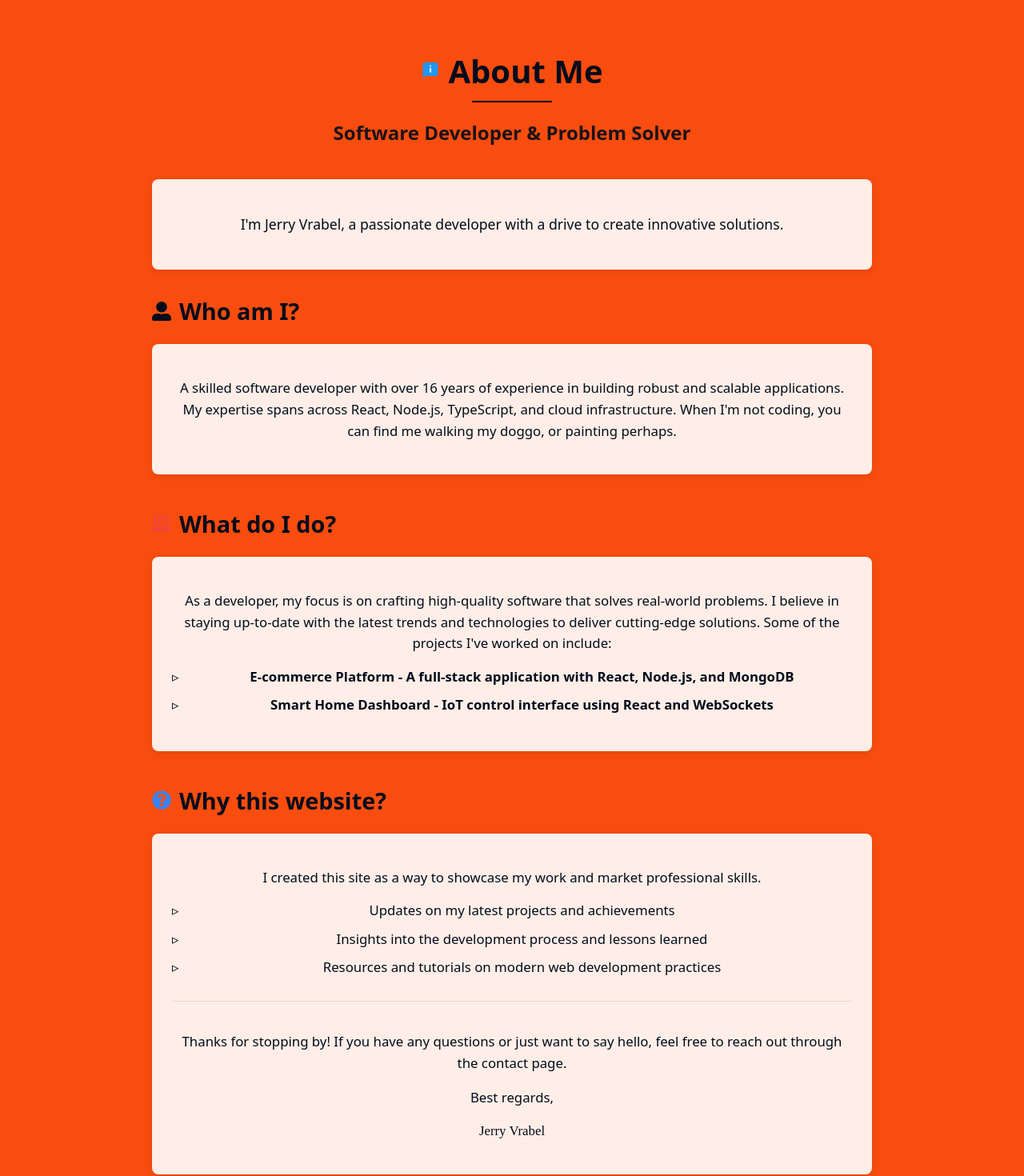
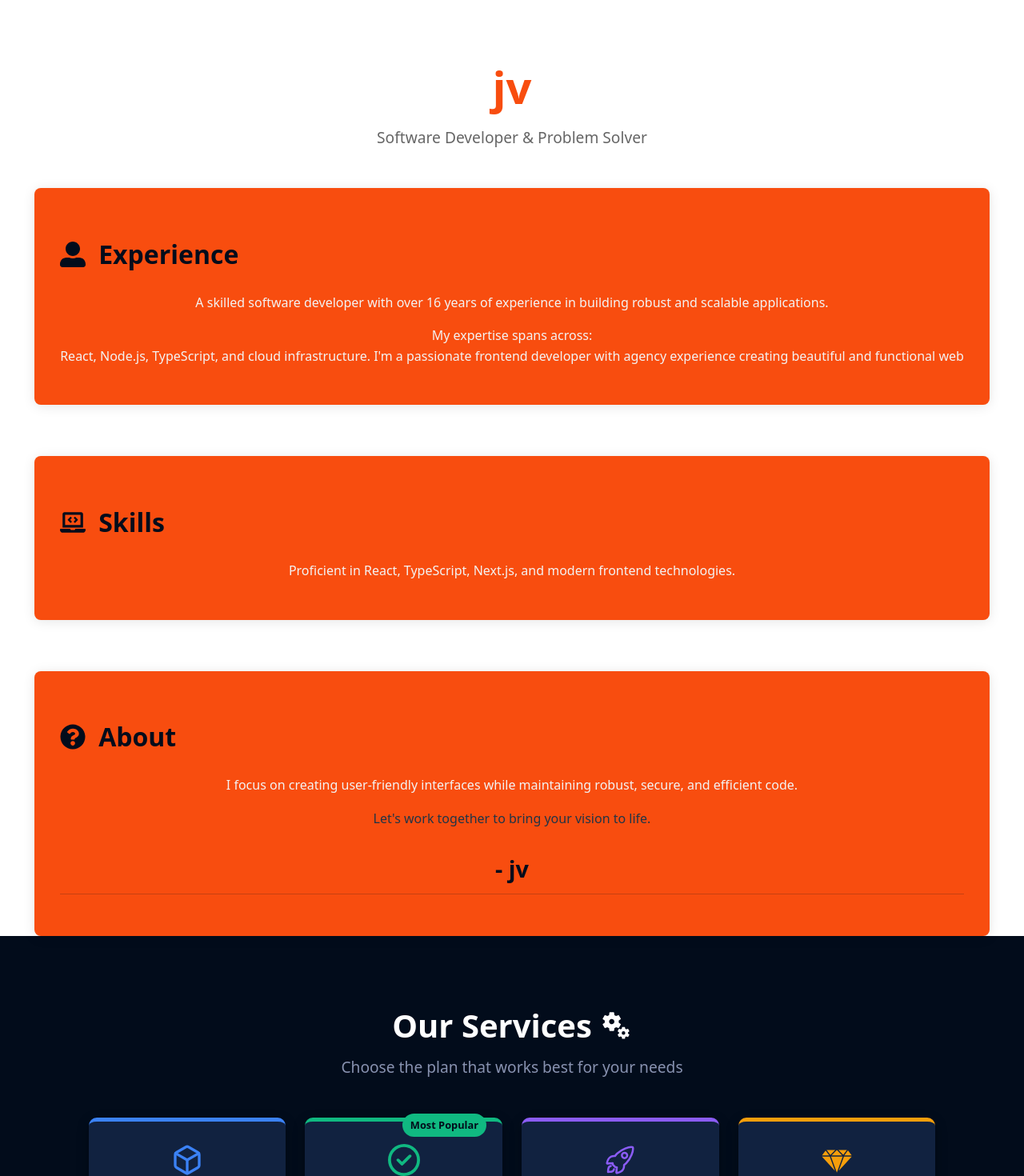
Before and after one commit to jerry-vrabel-development/jerry.vrabel.development, a React (Vite) app: page / in a window 1280 px wide. Shown: the part 860-2330 px from the top of the page at 80% size. Built offline with nearby package versions, Linux system fonts and the light colour scheme.

Commit message:
About component styling, content, and animation

```diff
--- a/src/components/Pages/About/About.css
+++ b/src/components/Pages/About/About.css
@@ -1,220 +1,78 @@
 .about {
-  min-height: 100vh;
-  width: 100%;
   padding-top: 50px;
-  color: #020c1b;
-  background-color:rgb(248, 77, 15);
-  overflow-x: hidden;
+  display: flex;
+  flex-direction: column;
+  align-items: center;
 }
 
 .about-container {
-  max-width: 900px;
-  margin: 0 auto;
+  max-width: 1200px;
+
 }
 
 .about-header {
   text-align: center;
-  margin-bottom: 40px;
+  margin-bottom: 3rem;
 }
 
 .about-header h1 {
-  font-size: 2.5rem;
-  margin-bottom: 10px;
-  color: #020c1b;
-  display: flex;
-  align-items: center;
-  justify-content: center;
+  font-size: 3.5rem;
+  color: rgb(248, 77, 15);
+  margin-bottom: 1rem;
 }
 
-.header-icon {
-  margin-right: 10px;
-  font-size: 2rem;
-}
-
-.header-underline {
-  height: 2px;
-  width: 100px;
-  background-color: #020c1b;
-  margin: 15px auto;
-}
-
-.about-header h2 {
-  font-size: 1.5rem;
-  color: #020c1b;
-  opacity: 0.9;
+.about-intro {
+  color: #666;
+  font-size: 1.2rem;
+  text-align: center;
 }
 
 .about-content {
-  margin-top: 30px;
-}
-
-.about-intro {
-  background-color: rgba(255, 255, 255, 0.9);
-  padding: 25px;
-  border-radius: 8px;
-  box-shadow: 0 2px 10px rgba(0, 0, 0, 0.1);
-  margin-bottom: 30px;
-  transition: transform 0.3s ease, box-shadow 0.3s ease;
-}
-
-.about-intro:hover {
-  transform: translateY(-3px);
-  box-shadow: 0 5px 15px rgba(239, 68, 68, 0.4);
-}
-
-.about-intro p {
-  font-size: 1.1rem;
-  line-height: 1.6;
+  display: grid;
+  gap: 4rem;
 }
 
 .about-section {
-  margin-bottom: 40px;
+  background-color: rgb(248, 77, 15);
+  padding: 2rem;
+  border-radius: 8px;
+  box-shadow: 0 2px 15px rgba(0, 0, 0, 0.1);
 }
 
-.about-section h2 {
-  font-size: 1.8rem;
-  margin-bottom: 20px;
+.about-section-title {
+  font-size: 2rem;
   color: #020c1b;
+  margin-bottom: 1.5rem;
   display: flex;
   align-items: center;
+  gap: 1rem;
 }
 
-.section-icon {
-  margin-right: 10px;
-  font-size: 1.5rem;
+.about-text {
+  line-height: 1.6;
+  color: #f3f3f3;
 }
 
-.about-section:nth-child(3) .section-icon {
-  color: #ef4444;
-}
-
-.about-section:nth-child(4) .section-icon {
-  color: #3b82f6;
-}
-
-.about-section:nth-child(5) .section-icon {
-  color: #10b981;
-}
-
-.section-content {
-  background-color: rgba(255, 255, 255, 0.9);
-  padding: 25px;
-  border-radius: 8px;
-  box-shadow: 0 2px 10px rgba(0, 0, 0, 0.1);
-  transition: transform 0.3s ease, box-shadow 0.3s ease;
-}
-
-.about-section:nth-child(3) .section-content:hover {
-  transform: translateY(-3px);
-  box-shadow: 0 5px 15px rgba(239, 68, 68, 0.4);
-}
-
-.about-section:nth-child(4) .section-content:hover {
-  transform: translateY(-3px);
-  box-shadow: 0 5px 15px rgba(59, 130, 246, 0.4);
-}
-
-.about-section:nth-child(5) .section-content:hover {
-  transform: translateY(-3px);
-  box-shadow: 0 5px 15px rgba(16, 185, 129, 0.4);
-}
-
-.section-content p {
-  font-size: 1.05rem;
-  line-height: 1.6;
-  margin-bottom: 15px;
-}
-
-.about-list {
-  list-style-type: none;
-  padding: 0;
-  margin: 0 0 20px 0;
-}
-
-.about-list li {
-  margin-bottom: 10px;
-  padding-left: 25px;
-  position: relative;
-  font-size: 1.05rem;
-  line-height: 1.5;
-}
-
-.about-list li:before {
-  content: "▹";
-  position: absolute;
-  left: 0;
-  color: #020c1b;
-}
-
-.project-link {
-  color: #020c1b;
-  text-decoration: none;
-  font-weight: 600;
-  position: relative;
-  display: inline-block;
-}
-
-.project-link::after {
-  content: '';
-  position: absolute;
-  bottom: -3px;
-  left: 0;
-  height: 1px;
-  width: 0;
-  border-radius: 1px;
-  transition: width 0.3s ease-in-out;
-  background-color: #020c1b;
-}
-
-.project-link:hover::after {
-  width: 100%;
-}
-
-.about-section:nth-child(3) .project-link:hover {
-  color: #ef4444;
-}
-
-.about-section:nth-child(3) .project-link:hover::after {
-  background-color: #ef4444;
-}
-
-.about-section:nth-child(4) .project-link:hover {
-  color: #3b82f6;
-}
-
-.about-section:nth-child(4) .project-link:hover::after {
-  background-color: #3b82f6;
-}
-
-.about-closing {
-  margin-top: 30px;
-  border-top: 1px solid rgba(2, 12, 27, 0.1);
-  padding-top: 20px;
-}
-
-.signature {
-  font-family: 'Brush Script MT', cursive;
-  font-size: 1.5rem;
-  margin-top: 5px;
-}
-
-/* Responsive adjustments */
+/* Responsive Design */
 @media (max-width: 768px) {
-  .about-header h1 {
-    font-size: 2rem;
+  .about-container {
+    padding: 2rem;
   }
 
-  .about-header h2 {
-    font-size: 1.2rem;
+  .about-header h1 {
+    font-size: 2.5rem;
   }
 
-  .about-section h2 {
-    font-size: 1.5rem;
-  }
-
-  .about-intro p,
-  .section-content p,
-  .about-list li {
+  .about-text {
     font-size: 1rem;
   }
 }
+
+/* Custom Font Sizes */
+.huge {
+  font-size: 4rem;
+}
+
+.very-huge {
+  font-size: 5rem;
+}
--- a/src/components/Pages/About/About.tsx
+++ b/src/components/Pages/About/About.tsx
@@ -1,66 +1,92 @@
-import React from 'react';
-import { FcAbout } from "react-icons/fc";
-import { FaUserAlt, FaQuestionCircle, FaLaptopCode } from "react-icons/fa";
+import { motion } from 'framer-motion';
+import { FaUserAlt, FaLaptopCode, FaQuestionCircle } from 'react-icons/fa';
 import './About.css';
 
-const About: React.FC = () => {
+export default function About() {
   return (
-    <div className='about' id="about">
-      <div className='about-container'>
-        <div className='about-header'>
-          <h1><span className='header-icon'><FcAbout /></span>About Me</h1>
-          <div className='header-underline'></div>
-          <h2>Software Developer & Problem Solver</h2>
-        </div>
-
-        <div className='about-content'>
-          <div className='about-intro'>
-            <p>I'm Jerry Vrabel, a passionate developer with a drive to create innovative solutions.</p>
+    <div className="about" id='about'>
+      <div className="about-container">
+        <header className="about-header">
+          <div>
+            <motion.h1
+            >jv
+            </motion.h1>
           </div>
 
-          <div className='about-section'>
-            <h2><FaUserAlt className="section-icon" /> Who am I?</h2>
-            <div className='section-content'>
-              <p>A skilled software developer with over 16 years of experience in building robust and scalable applications. My
-              expertise spans across React, Node.js, TypeScript, and cloud infrastructure. When I'm not coding, you can find me walking my doggo, or painting perhaps.</p>
-            </div>
-          </div>
+          <p className="about-intro">
+          Software Developer & Problem Solver
+          </p>
+        </header>
 
-          <div className='about-section'>
-            <h2><FaLaptopCode className="section-icon" /> What do I do?</h2>
-            <div className='section-content'>
-              <p>As a developer, my focus is on crafting high-quality software that solves real-world problems. I believe in staying
-              up-to-date with the latest trends and technologies to deliver cutting-edge solutions. Some of the projects I've worked on include:</p>
+        <div className="about-content">
+          {/* Experience Section */}
+          <section className="about-section" data-section>
+            <motion.div
+              initial={{ opacity: 0, y: 20 }}
+              whileInView={{ opacity: 1, y: 0 }}
+              transition={{ duration: 0.8, delay: 0.2 }}
+              viewport={{
+                once: true,
+              }}
+            >
+              <h2 className="about-section-title">
+                <FaUserAlt /> Experience
+              </h2>
+              <p className="about-text">A skilled software developer with over 16 years of experience in building robust and scalable applications.
+                <p>My expertise spans across:<br /> React, Node.js, TypeScript, and cloud infrastructure. I'm a passionate frontend developer with agency experience creating beautiful and functional web</p>
+              </p>
+            </motion.div>
+          </section>
 
-              <ul className='about-list'>
-                <li><a href="https://github.com/jerry-vrabel-development" className="project-link">E-commerce Platform - A full-stack application with React, Node.js, and MongoDB</a> </li>
-                <li><a href="https://github.com/jerry-vrabel-development" className="project-link">Smart Home Dashboard - IoT control interface using React and WebSockets</a></li>
-              </ul>
-            </div>
-          </div>
+          {/* Skills Section */}
+          <section className="about-section" data-section>
+            <motion.div
+              initial={{ opacity: 0, y: 20 }}
+              whileInView={{ opacity: 1, y: 0 }}
+              transition={{ duration: 0.8, delay: 0.4 }}
+              viewport={{
+                once: true,
+              }}
+            >
+              <h2 className="about-section-title">
+                <FaLaptopCode /> Skills
+              </h2>
+              <p className="about-text">
+                Proficient in React, TypeScript, Next.js, and modern frontend technologies.
+              </p>
+            </motion.div>
+          </section>
 
-          <div className='about-section'>
-            <h2><FaQuestionCircle className="section-icon" /> Why this website?</h2>
-            <div className='section-content'>
-              <p>I created this site as a way to showcase my work and market professional skills. </p>
-
-              <ul className='about-list'>
-                <li>Updates on my latest projects and achievements</li>
-                <li>Insights into the development process and lessons learned</li>
-                <li>Resources and tutorials on modern web development practices</li>
-              </ul>
-
-              <div className='about-closing'>
-                <p>Thanks for stopping by! If you have any questions or just want to say hello, feel free to reach out through the contact page.</p>
-                <p>Best regards,</p>
-                <p className='signature'>Jerry Vrabel</p>
+          {/* About Section */}
+          <section className="about-section" data-section>
+            <motion.div
+              initial={{ opacity: 0, y: 20 }}
+              whileInView={{ opacity: 1, y: 0 }}
+              transition={{ duration: 0.8, delay: 0.6 }}
+              viewport={{
+                once: true,
+              }}
+            >
+              <h2 className="about-section-title">
+                <FaQuestionCircle /> About
+              </h2>
+              <p className="about-text">
+                I focus on creating user-friendly interfaces while maintaining robust, secure, and efficient code.
+              </p>
+              <div className="about-closing">
+                <motion.p
+                  initial={{ opacity: 0 }}
+                  whileInView={{ opacity: 1 }}
+                  transition={{ duration: 0.8, delay: 0.8 }}
+                >
+                  Let's work together to bring your vision to life.
+                </motion.p>
+                <h3 className="signature">- jv</h3>
               </div>
-            </div>
-          </div>
+            </motion.div>
+          </section>
         </div>
       </div>
     </div>
   );
-};
-
-export default About;
+}
```
